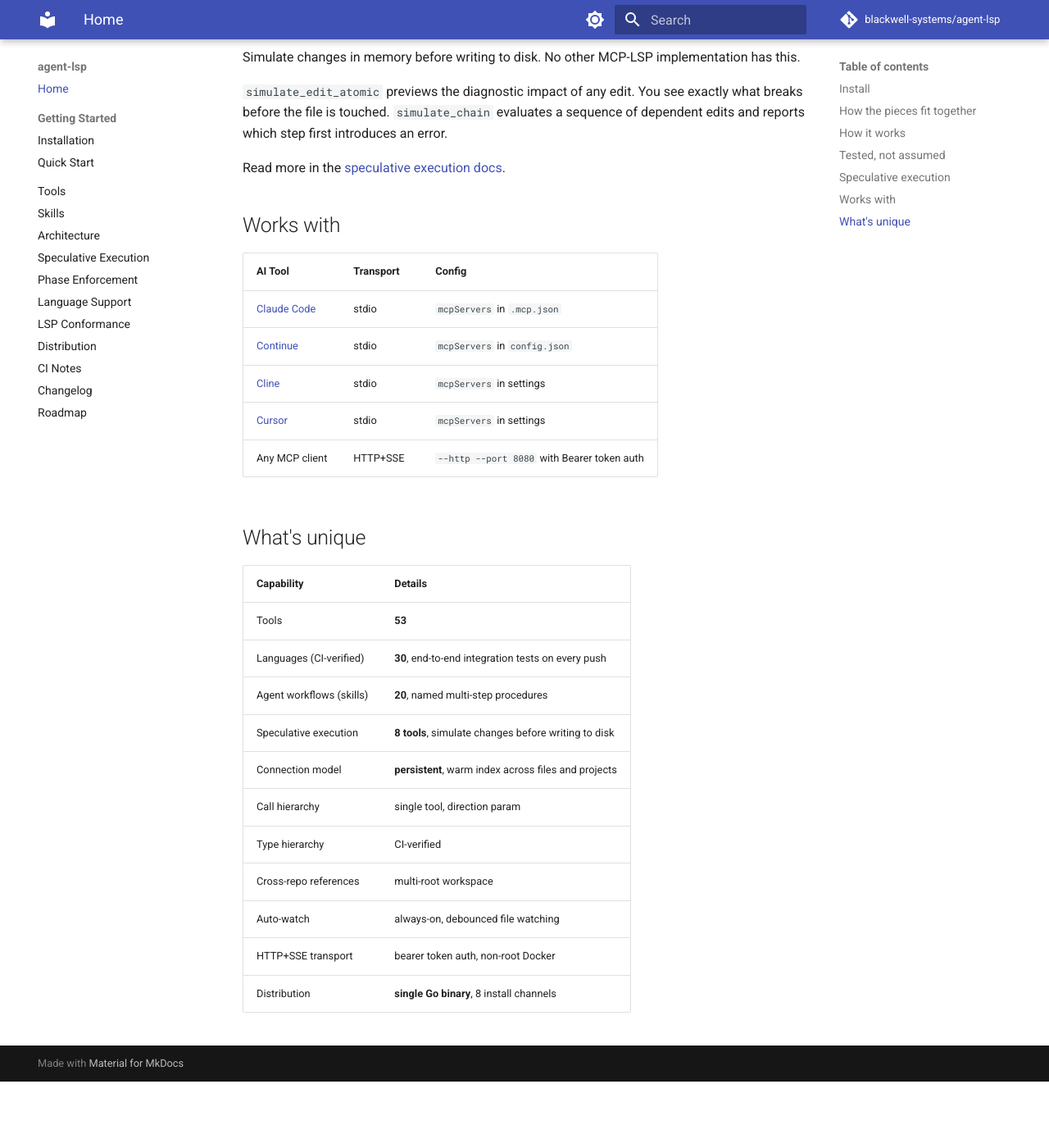
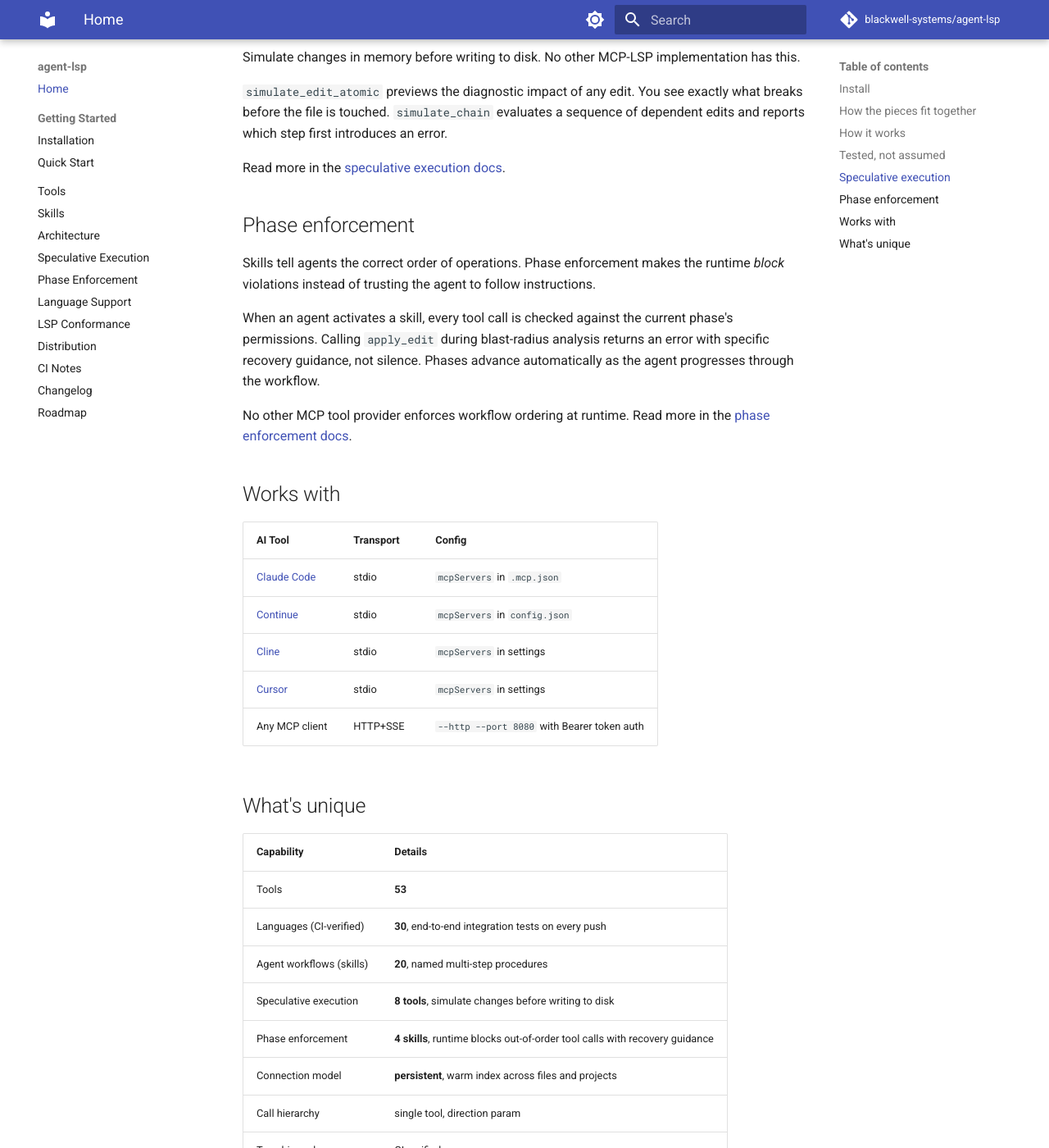
Before and after one commit to blackwell-systems/agent-lsp, an MkDocs documentation site: the page built from docs/index.md, in a window 1280 px wide and 1400 px high, scrolled down 1304 px. Shown: the whole window at 82% size. Built offline with MkDocs 1.6.1 and Material for MkDocs 9.7.7, drawn with Linux system fonts in a browser that asks for light colours; comment, search, counter and statistics services are not loaded; before the commit the page ends 2623 px from its top, so only the background shows below that.

Commit message:
docs: elevate phase enforcement to top-level README section
Phase enforcement is a key differentiator, not a sub-feature of skills.
Moved from a subsection under Skills to a top-level section alongside
speculative execution. Added to the "What's unique" comparison table.
Updated docs/index.md to match.

```diff
--- a/docs/index.md
+++ b/docs/index.md
@@ -38,6 +38,14 @@
 
 Read more in the [speculative execution docs](speculative-execution.md).
 
+## Phase enforcement
+
+Skills tell agents the correct order of operations. Phase enforcement makes the runtime *block* violations instead of trusting the agent to follow instructions.
+
+When an agent activates a skill, every tool call is checked against the current phase's permissions. Calling `apply_edit` during blast-radius analysis returns an error with specific recovery guidance, not silence. Phases advance automatically as the agent progresses through the workflow.
+
+No other MCP tool provider enforces workflow ordering at runtime. Read more in the [phase enforcement docs](phase-enforcement.md).
+
 ## Works with
 
 | AI Tool | Transport | Config |
@@ -56,6 +64,7 @@
 | Languages (CI-verified) | **30**, end-to-end integration tests on every push |
 | Agent workflows (skills) | **20**, named multi-step procedures |
 | Speculative execution | **8 tools**, simulate changes before writing to disk |
+| Phase enforcement | **4 skills**, runtime blocks out-of-order tool calls with recovery guidance |
 | Connection model | **persistent**, warm index across files and projects |
 | Call hierarchy | single tool, direction param |
 | Type hierarchy | CI-verified |
```
Also changed, not shown: README.md (+9 -16 lines).
